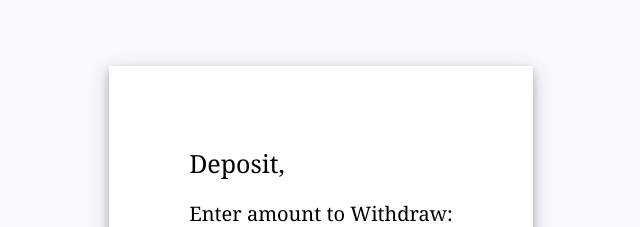
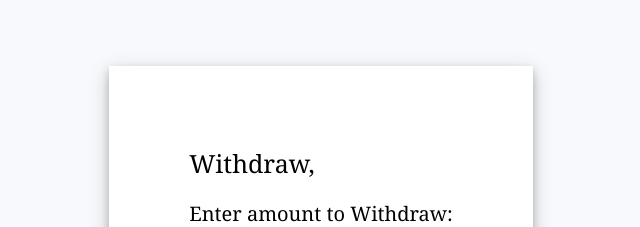
Before and after one commit to dcdemps/468project, a React (Create React App) app in the folder webui/: page /Withdraw in a window 1280 px wide. Shown: the part 165-392 px from the top of the page, without its empty margins (319-959 px from the left). Built offline with nearby package versions, Linux system fonts and the light colour scheme.

Commit message:
Changed title from Deposit to Withdraw

```diff
--- a/webui/src/Withdraw/Withdraw.jsx
+++ b/webui/src/Withdraw/Withdraw.jsx
@@ -40,7 +40,7 @@ export default class Withdraw extends React.Component {
           <div className="login-form">
 
             <div className = "title">
-              Deposit,
+              Withdraw,
             </div>
 
             <div className = "acc-title">Enter amount to Withdraw: </div>
```
